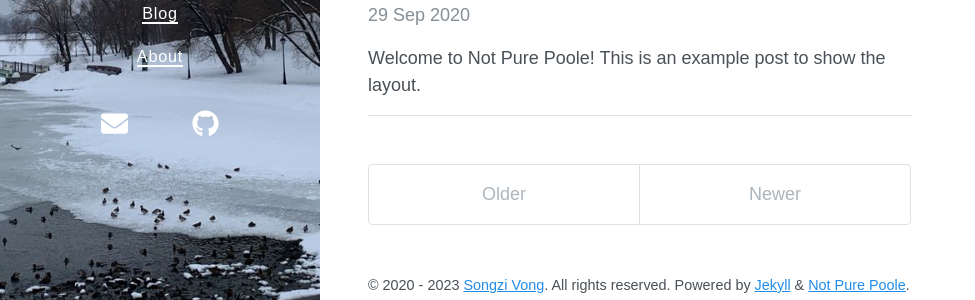
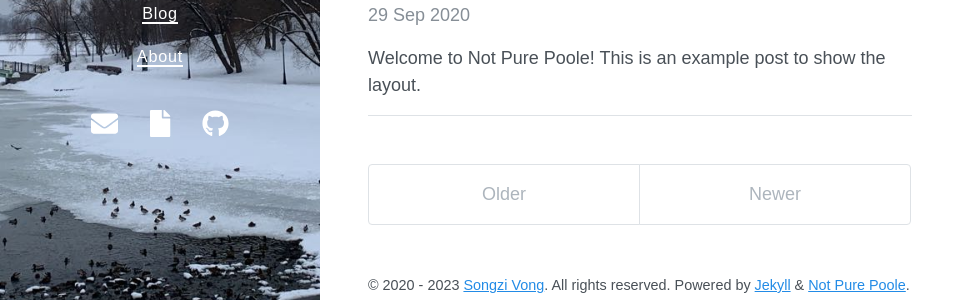
Before and after one commit to kyenni/kyenni.github.io, a Jekyll site: the page built from index.html, in a window 1280 px wide. Shown: the part 491-791 px from the top of the page, without its empty margins (0-975 px from the left). Built offline with Jekyll 4.4.1, drawn with Linux system fonts in a browser that asks for light colours; nearby versions of some CDN libraries; the list of posts is cut into pages by our own code.

Commit message:
Update social.yml

```diff
--- a/_data/social.yml
+++ b/_data/social.yml
@@ -3,7 +3,7 @@
   icon: fas fa-envelope
 - title: Twitter
   url: https://twitter.com/vszhub
-  icon: fa-soild fa-file
+  icon: fas fa-file
 - title: GitHub
   url: https://github.com/kyenni
   icon: fab fa-github
```
